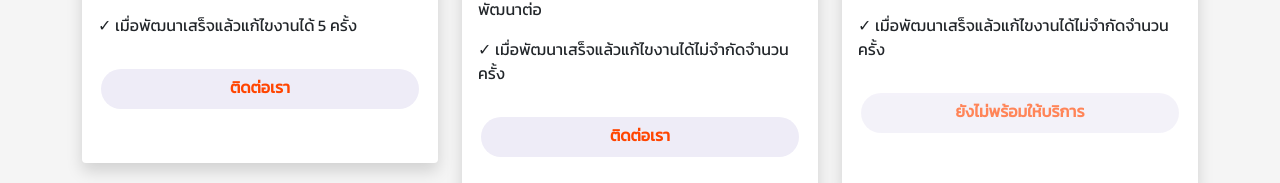
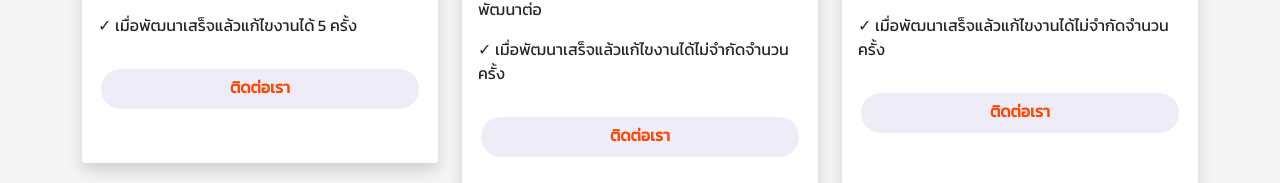
Before and after one commit to tarkongjay/bahhwork, a plain HTML site: page index.html in a window 1280 px wide. Shown: the part 1683-1866 px from the top of the page. Drawn offline with nearby package versions, Linux system fonts and the light colour scheme.

Commit message:
Update index.html

```diff
--- a/index.html
+++ b/index.html
@@ -561,7 +561,7 @@ body::-webkit-scrollbar-track {
             <div class="row">
               <div class="d-flex justify-content-center">
  <!-- <a href="chat/login.php" target="_blank" rel="noopener noreferrer"class="btn btn-navbar my-2 my-sm-0">คลิกเพื่อซื้อสินค้า</a> -->
- <a href="chat/login.php" target="_blank" rel="noopener noreferrer"class="btn btn-card btn-navbar disabled my-2 my-sm-0">ยังไม่พร้อมให้บริการ</a>
+         <a class="btn btn-card btn-navbar my-2 my-sm-0" href="https://facebook.com/bahhwork/">ติดต่อเรา</a>
               </div>
               <div class="d-flex justify-content-center" style="margin-top: 5ex;">
                 <!-- <a href="#buywhere" class="text-dark">วิธีสั่งซื้อ</a> -->
```
